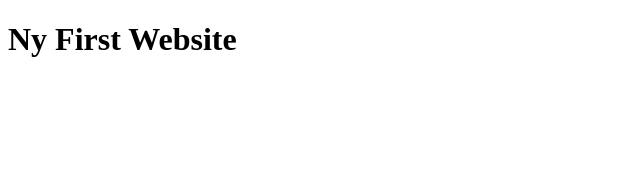
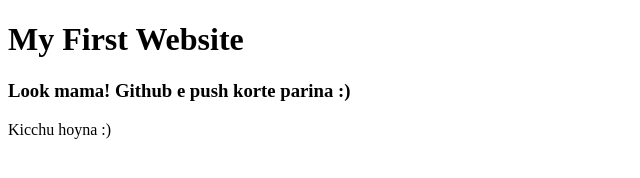
Before and after one commit to faizaakter/first-website, a plain HTML site: page index.html in a window 1280 px wide. Shown: the whole page, without its empty margins (0-640 px from the left). Drawn offline with Linux system fonts and the light colour scheme.

Commit message:
problem fixed

```diff
--- a/index.html
+++ b/index.html
@@ -7,6 +7,10 @@
     <title>Document</title>
 </head>
 <body>
-    <h1>Ny First Website</h1>
+    <h1>My First Website</h1>
+    <h3>Look mama! Github e push korte parina :) </h3>
+    <p>
+        Kicchu hoyna :)
+    </p>
 </body>
 </html>
```
